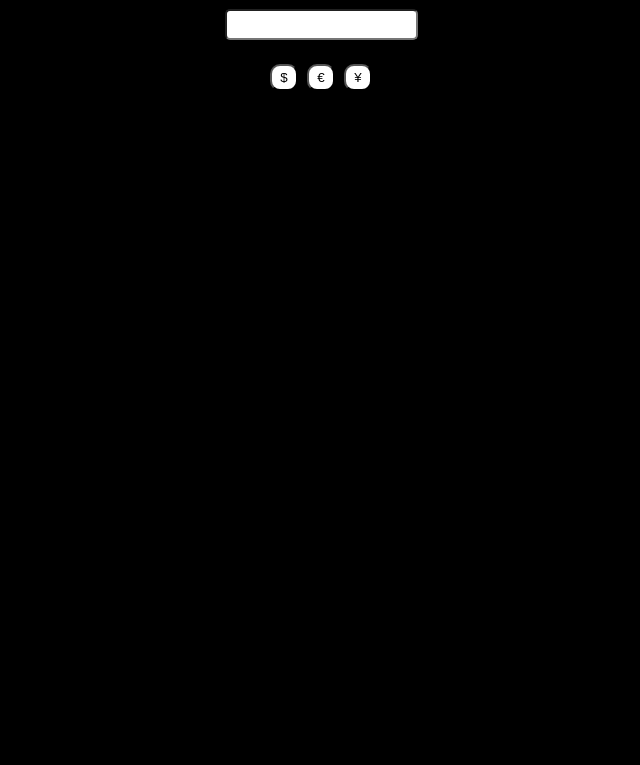
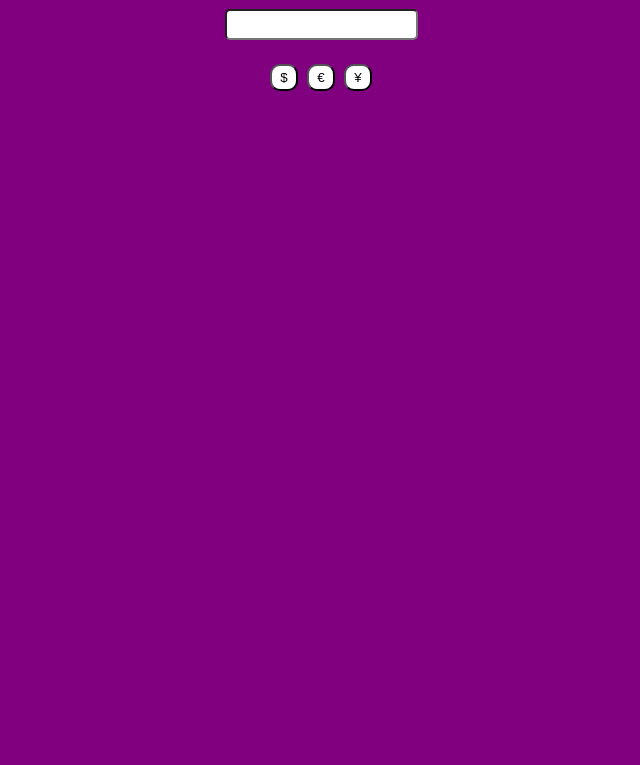
Before and after one commit to Matheus0805/Matheus0805.github.io, a plain HTML site: page index.html in a window 1280 px wide. Shown: the part 91-856 px from the top of the page, without its empty margins (319-959 px from the left). Drawn offline with Linux system fonts and the light colour scheme.

Commit message:
Update index.css

```diff
--- a/index.css
+++ b/index.css
@@ -1,7 +1,7 @@
 body {
     font-family: "Roboto Mono", monospace;
     min-height: 400px;
-    background-color: #000000;
+    background-color: purple;
     background-size: 100vh;
     background-position: center bottom;
     background-repeat: no-repeat;
```
